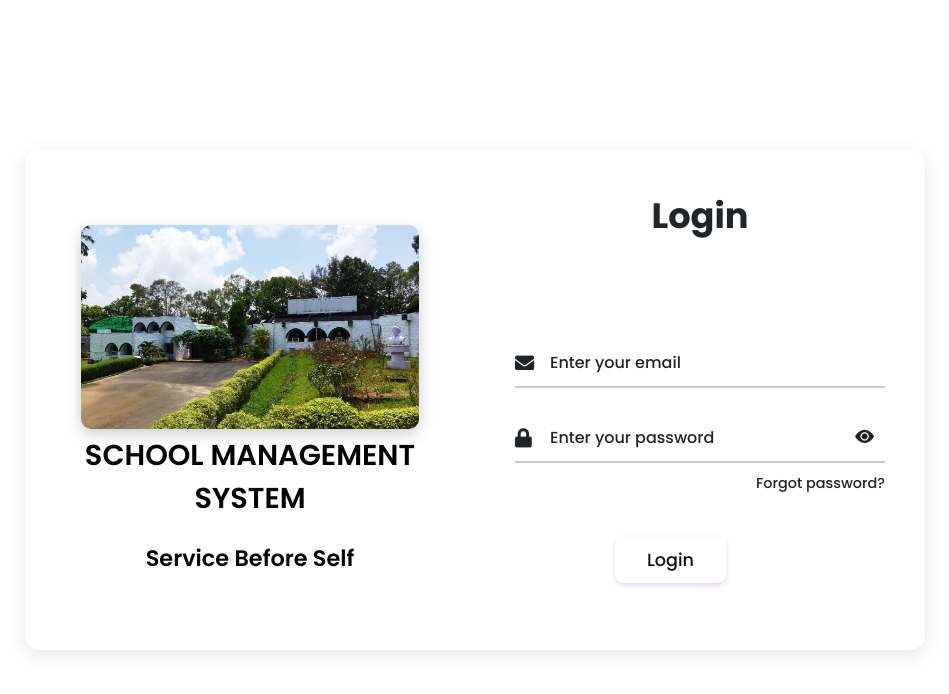
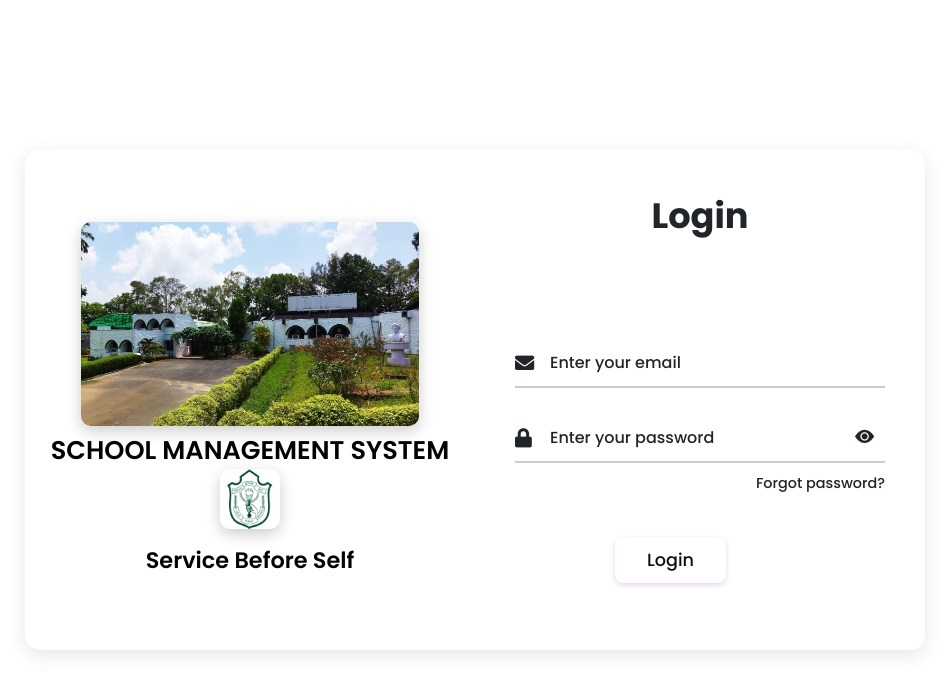
Before and after one commit to Rishik1918/DPS-school-management-system, a PHP site: page /school-management-system/login.php in a window 1280 px wide. Shown: the top 694 px of the page, without its empty margins (165-1114 px from the left). Run offline with PHP 8.4, Linux system fonts and the light colour scheme; some libraries are stand-ins or nearby versions.

Commit message:
new readme
done

```diff
--- a/login.php
+++ b/login.php
@@ -56,9 +56,9 @@ if (isset($_SESSION['uid'])) {
       <div class="front">
         <img src="images/log.jpg" alt="">
         <div class="text">
-          <span class="text-1">SCHOOL MANAGEMENT SYSTEM<br></span>
-          <br>
-          <!-- <img src="images/2.jpg" alt="Website Logo" style="margin-bottom: 15px;height: 60px; width: 60px; "><br> -->
+          <span class="text-1" style="font-size:1.6rem">SCHOOL MANAGEMENT SYSTEM<br></span>
+
+          <img src="images/2.jpg" alt="Website Logo" display:flex; style="margin-bottom: 15px;height: 60px; width: 60px; "><br>
           <span class="text-2">Service Before Self</span>
         </div>
       </div>
```
